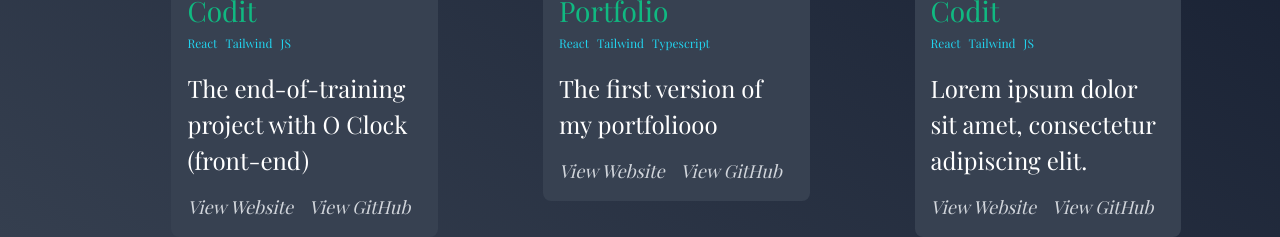
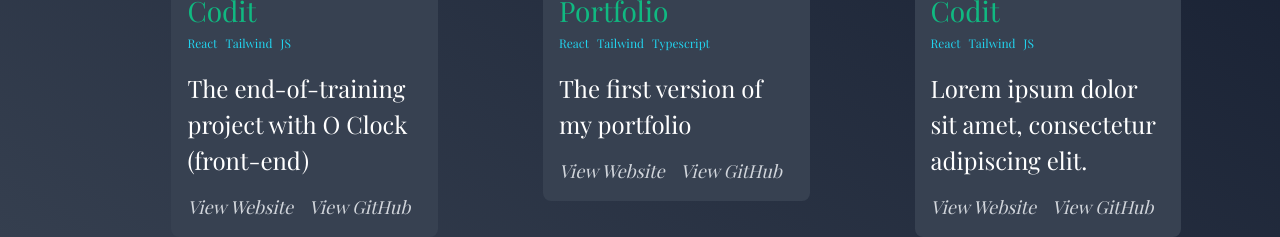
Before and after one commit to SebastienLaurentt/Portfolio-SL, a React (Vite) app: page / in a window 1280 px wide. Shown: the part 2161-2398 px from the top of the page. Built offline with nearby package versions, Linux system fonts and the light colour scheme.

Commit message:
test img on public/assets

```diff
--- a/src/data/projectsData.js
+++ b/src/data/projectsData.js
@@ -33,7 +33,7 @@ const data = [
         "name" :"Typescript",
       },
     ],
-    description: 'The first version of my portfoliooo',
+    description: 'The first version of my portfolio',
     website: 'https://codit-three.vercel.app/',
     github:'https://github.com/O-clock-Titanium/projet-codit-front',
   },
```
